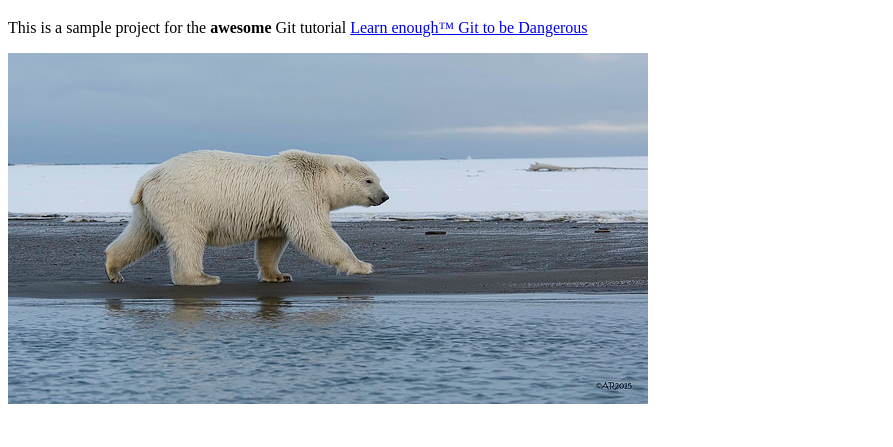
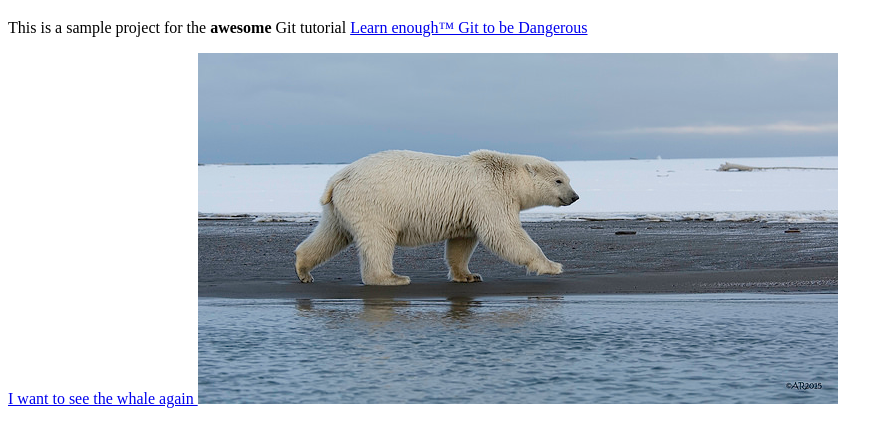
Before and after one commit to Patrick-Duvall/website, a plain HTML site: page about.html in a window 1280 px wide. Shown: the part 61-508 px from the top of the page, without its empty margins (0-893 px from the left). Drawn offline with Linux system fonts and the light colour scheme.

Commit message:
adds return from about to index

```diff
--- a/about.html
+++ b/about.html
@@ -10,6 +10,7 @@
         This is a sample project for the <strong>awesome</strong> Git
         tutorial <a href="https://www.learnenough.com/git-tutorial">Learn enough™ Git to be Dangerous</a>
       </p>
+      <a href="index.html">I want to see the whale again </a>
       <a href="https://www.flickr.com/photos/puliarfanita/22959238329">
         <img src="images/polar_bear.jpg" alt="Polar Bear"></a>
     </body>
```
